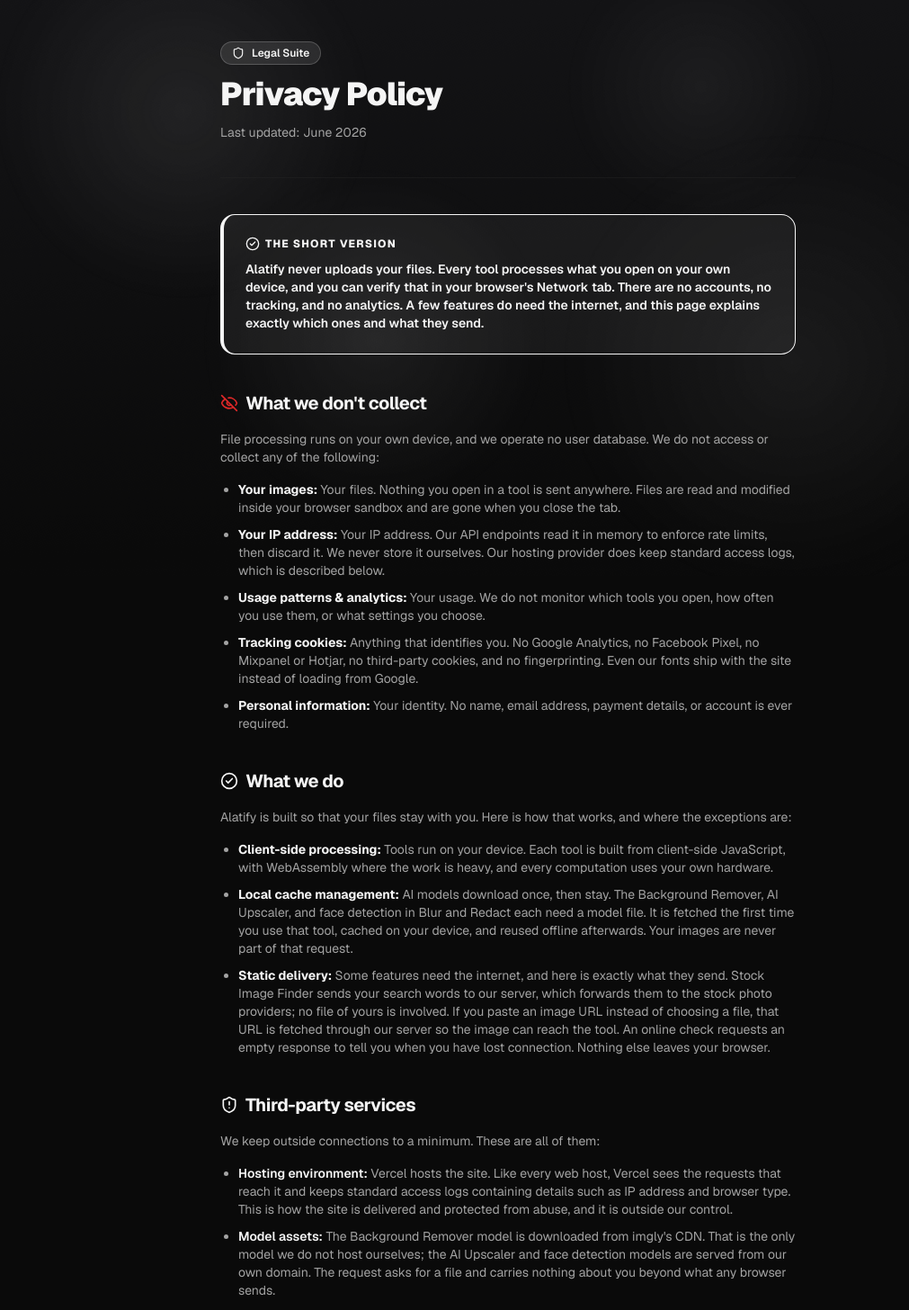
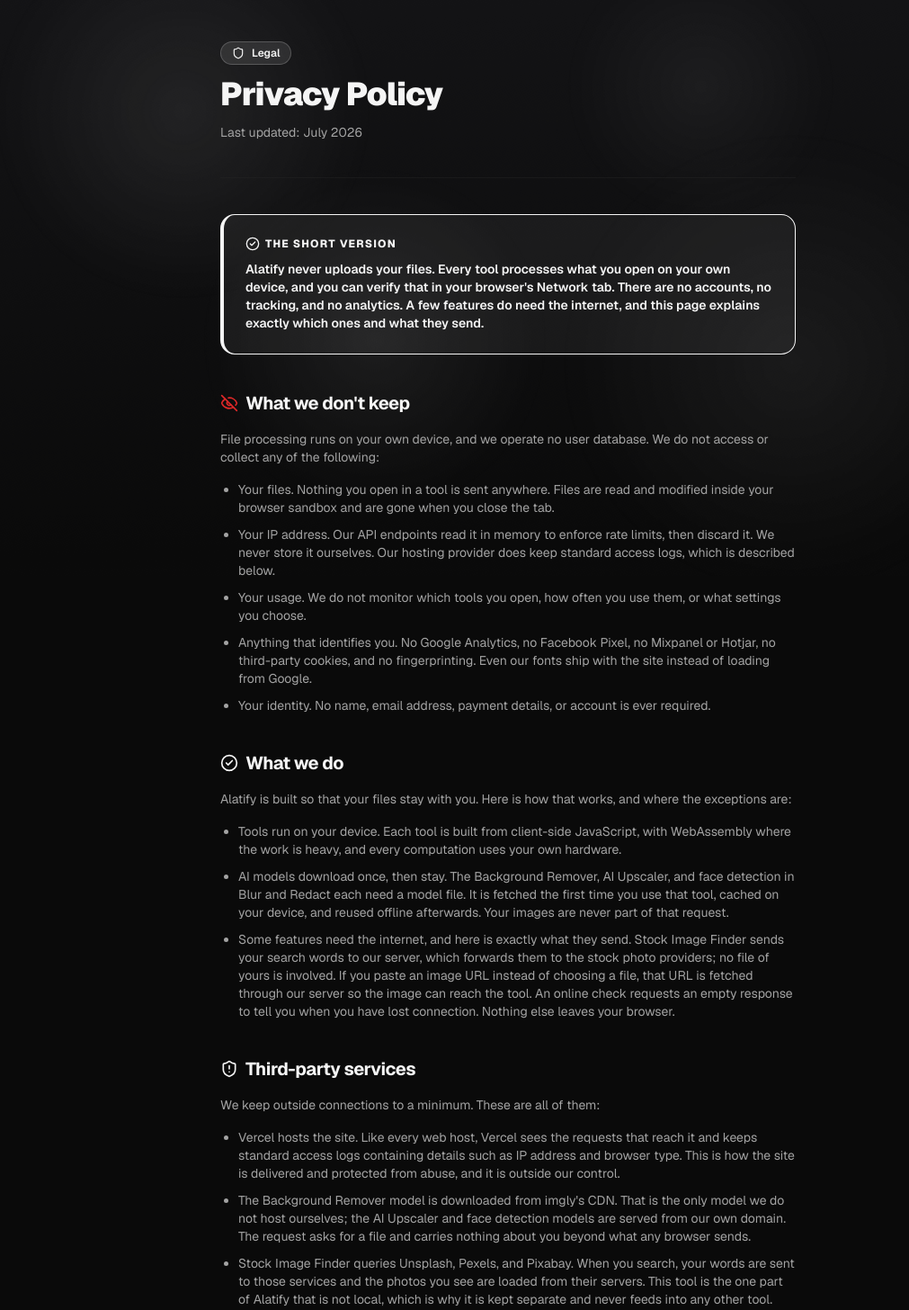
Before and after one commit to getalatify/AlatifyWeb, a Next.js app: page /privacy in a window 1280 px wide. Shown: the part 160-1616 px from the top of the page at 90% size, without its empty margins (70-1081 px from the left). Built offline with nearby package versions, Linux system fonts and the light colour scheme.

Commit message:
feat(privacy): localize headings and drop redundant labels

```diff
--- a/src/app/(site)/privacy/privacy-client.tsx
+++ b/src/app/(site)/privacy/privacy-client.tsx
@@ -23,13 +23,13 @@
         <section className="text-center sm:text-left space-y-3">
           <div className="inline-flex items-center gap-2 px-3 py-1 rounded-full text-xs font-semibold bg-primary/10 text-primary border border-primary/20 shadow-sm">
             <Shield className="w-3.5 h-3.5" />
-            Legal Suite
+            {t("privacy.badge")}
           </div>
           <h1 className="text-3xl sm:text-4xl font-black tracking-tight text-foreground">
-            Privacy Policy
+            {t("privacy.title")}
           </h1>
           <p className="text-xs sm:text-sm text-muted-foreground">
-            Last updated: June 2026
+            {t("privacy.lastUpdated")}
           </p>
         </section>
 
@@ -40,7 +40,7 @@
         <section className="p-5 sm:p-6 rounded-2xl border-l-4 border-primary bg-primary/5 border border-border/40 space-y-2.5">
           <h2 className="text-xs font-extrabold uppercase tracking-widest text-primary flex items-center gap-1.5">
             <CheckCircle2 className="w-4 h-4" />
-            The Short Version
+            {t("privacy.shortHeading")}
           </h2>
           <p className="text-xs sm:text-sm font-semibold text-foreground leading-relaxed">
             {t("privacy.short")}
@@ -51,26 +51,26 @@
         <section className="space-y-4">
           <h2 className="text-lg sm:text-xl font-bold tracking-tight text-foreground flex items-center gap-2">
             <EyeOff className="w-5 h-5 text-destructive" />
-            What we don&apos;t collect
+            {t("privacy.collect.heading")}
           </h2>
           <p className="text-xs sm:text-sm text-muted-foreground leading-relaxed">
             {t("privacy.collect.p1")}
           </p>
           <ul className="space-y-2.5 pl-5 list-disc text-xs sm:text-sm text-muted-foreground">
             <li>
-              <strong className="text-foreground">Your images:</strong> {t("privacy.collect.li1")}
+              {t("privacy.collect.li1")}
             </li>
             <li>
-              <strong className="text-foreground">Your IP address:</strong> {t("privacy.collect.li2")}
+              {t("privacy.collect.li2")}
             </li>
             <li>
-              <strong className="text-foreground">Usage patterns & analytics:</strong> {t("privacy.collect.li3")}
+              {t("privacy.collect.li3")}
             </li>
             <li>
-              <strong className="text-foreground">Tracking cookies:</strong> {t("privacy.collect.li4")}
+              {t("privacy.collect.li4")}
             </li>
             <li>
-              <strong className="text-foreground">Personal information:</strong> {t("privacy.collect.li5")}
+              {t("privacy.collect.li5")}
             </li>
           </ul>
         </section>
@@ -79,20 +79,20 @@
         <section className="space-y-4">
           <h2 className="text-lg sm:text-xl font-bold tracking-tight text-foreground flex items-center gap-2">
             <CheckCircle2 className="w-5 h-5 text-primary" />
-            What we do
+            {t("privacy.do.heading")}
           </h2>
           <p className="text-xs sm:text-sm text-muted-foreground leading-relaxed">
             {t("privacy.do.p1")}
           </p>
           <ul className="space-y-2.5 pl-5 list-disc text-xs sm:text-sm text-muted-foreground">
             <li>
-              <strong className="text-foreground">Client-side processing:</strong> {t("privacy.do.li1")}
+              {t("privacy.do.li1")}
             </li>
             <li>
-              <strong className="text-foreground">Local cache management:</strong> {t("privacy.do.li2")}
+              {t("privacy.do.li2")}
             </li>
             <li>
-              <strong className="text-foreground">Static delivery:</strong> {t("privacy.do.li3")}
+              {t("privacy.do.li3")}
             </li>
           </ul>
         </section>
@@ -101,20 +101,20 @@
         <section className="space-y-4">
           <h2 className="text-lg sm:text-xl font-bold tracking-tight text-foreground flex items-center gap-2">
             <ShieldAlert className="w-5 h-5 text-primary" />
-            Third-party services
+            {t("privacy.thirdParty.heading")}
           </h2>
           <p className="text-xs sm:text-sm text-muted-foreground leading-relaxed">
             {t("privacy.thirdParty.p1")}
           </p>
           <ul className="space-y-2.5 pl-5 list-disc text-xs sm:text-sm text-muted-foreground">
             <li>
-              <strong className="text-foreground font-semibold">Hosting environment:</strong> {t("privacy.thirdParty.li1")}
+              {t("privacy.thirdParty.li1")}
             </li>
             <li>
-              <strong className="text-foreground font-semibold">Model assets:</strong> {t("privacy.thirdParty.li2")}
+              {t("privacy.thirdParty.li2")}
             </li>
             <li>
-              <strong className="text-foreground font-semibold font-sans">No external tracking scripts:</strong> {t("privacy.thirdParty.li3")}
+              {t("privacy.thirdParty.li3")}
             </li>
           </ul>
         </section>
@@ -123,20 +123,20 @@
         <section className="space-y-4">
           <h2 className="text-lg sm:text-xl font-bold tracking-tight text-foreground flex items-center gap-2">
             <Shield className="w-5 h-5 text-primary" />
-            Your rights
+            {t("privacy.rights.heading")}
           </h2>
           <p className="text-xs sm:text-sm text-muted-foreground leading-relaxed">
             {t("privacy.rights.p1")}
           </p>
           <ul className="space-y-2.5 pl-5 list-disc text-xs sm:text-sm text-muted-foreground">
             <li>
-              <strong className="text-foreground">Right to be forgotten:</strong> {t("privacy.rights.li1")}
+              {t("privacy.rights.li1")}
             </li>
             <li>
-              <strong className="text-foreground">Manage local cache:</strong> {t("privacy.rights.li2")}
+              {t("privacy.rights.li2")}
             </li>
             <li>
-              <strong className="text-foreground">No opt-out required:</strong> {t("privacy.rights.li3")}
+              {t("privacy.rights.li3")}
             </li>
           </ul>
         </section>
--- a/src/lib/i18n/dictionaries/en.ts
+++ b/src/lib/i18n/dictionaries/en.ts
@@ -74,9 +74,14 @@
     },
   },
   privacy: {
+    badge: "Legal",
+    title: "Privacy Policy",
+    lastUpdated: "Last updated: July 2026",
+    shortHeading: "The Short Version",
     short:
       "Alatify never uploads your files. Every tool processes what you open on your own device, and you can verify that in your browser's Network tab. There are no accounts, no tracking, and no analytics. A few features do need the internet, and this page explains exactly which ones and what they send.",
     collect: {
+      heading: "What we don't keep",
       p1: "File processing runs on your own device, and we operate no user database. We do not access or collect any of the following:",
       li1: "Your files. Nothing you open in a tool is sent anywhere. Files are read and modified inside your browser sandbox and are gone when you close the tab.",
       li2: "Your IP address. Our API endpoints read it in memory to enforce rate limits, then discard it. We never store it ourselves. Our hosting provider does keep standard access logs, which is described below.",
@@ -85,18 +90,21 @@
       li5: "Your identity. No name, email address, payment details, or account is ever required.",
     },
     do: {
+      heading: "What we do",
       p1: "Alatify is built so that your files stay with you. Here is how that works, and where the exceptions are:",
       li1: "Tools run on your device. Each tool is built from client-side JavaScript, with WebAssembly where the work is heavy, and every computation uses your own hardware.",
       li2: "AI models download once, then stay. The Background Remover, AI Upscaler, and face detection in Blur and Redact each need a model file. It is fetched the first time you use that tool, cached on your device, and reused offline afterwards. Your images are never part of that request.",
       li3: "Some features need the internet, and here is exactly what they send. Stock Image Finder sends your search words to our server, which forwards them to the stock photo providers; no file of yours is involved. If you paste an image URL instead of choosing a file, that URL is fetched through our server so the image can reach the tool. An online check requests an empty response to tell you when you have lost connection. Nothing else leaves your browser.",
     },
     thirdParty: {
+      heading: "Third-party services",
       p1: "We keep outside connections to a minimum. These are all of them:",
       li1: "Vercel hosts the site. Like every web host, Vercel sees the requests that reach it and keeps standard access logs containing details such as IP address and browser type. This is how the site is delivered and protected from abuse, and it is outside our control.",
       li2: "The Background Remover model is downloaded from imgly's CDN. That is the only model we do not host ourselves; the AI Upscaler and face detection models are served from our own domain. The request asks for a file and carries nothing about you beyond what any browser sends.",
       li3: "Stock Image Finder queries Unsplash, Pexels, and Pixabay. When you search, your words are sent to those services and the photos you see are loaded from their servers. This tool is the one part of Alatify that is not local, which is why it is kept separate and never feeds into any other tool.",
     },
     rights: {
+      heading: "Your rights",
       p1: "Because there is no account and no user data on our side, most privacy requests have nothing to act on:",
       li1: "There is nothing to delete. We hold no file, no profile, and no history belonging to you.",
       li2: "Everything stored is stored on your device. Cached AI models, your language choice, and your light or dark preference all live in your own browser, and clearing your browser data removes them completely.",
--- a/src/lib/i18n/dictionaries/id.ts
+++ b/src/lib/i18n/dictionaries/id.ts
@@ -74,9 +74,14 @@
     },
   },
   privacy: {
+    badge: "Legal",
+    title: "Kebijakan Privasi",
+    lastUpdated: "Terakhir diperbarui: Juli 2026",
+    shortHeading: "Versi Singkatnya",
     short:
       "Alatify tidak pernah mengunggah filemu. Setiap tool memproses file yang kamu buka langsung di perangkatmu sendiri, dan kamu bisa membuktikannya lewat Network tab di browser. Tanpa akun, tanpa pelacakan, tanpa analitik. Ada beberapa fitur yang memang butuh internet, dan halaman ini menjelaskan persis fitur mana saja dan apa yang dikirim.",
     collect: {
+      heading: "Yang tidak kami simpan",
       p1: "Pemrosesan file berjalan di perangkatmu sendiri, dan kami tidak punya database pengguna. Kami tidak mengakses atau mengumpulkan hal-hal ini:",
       li1: "Filemu. Tidak ada yang kamu buka di tool ini dikirim ke mana pun. File dibaca dan diubah di dalam sandbox browser kamu, dan hilang begitu tab ditutup.",
       li2: "Alamat IP kamu. Endpoint API kami membacanya di memori untuk membatasi laju permintaan, lalu membuangnya. Kami tidak pernah menyimpannya sendiri. Penyedia hosting kami memang menyimpan log akses standar, dan itu dijelaskan di bawah.",
@@ -85,18 +90,21 @@
       li5: "Identitasmu. Tidak pernah butuh nama, alamat email, data pembayaran, atau akun.",
     },
     do: {
+      heading: "Yang kami lakukan",
       p1: "Alatify dibangun supaya filemu tetap jadi milikmu. Begini cara kerjanya, dan di mana pengecualiannya:",
       li1: "Tool berjalan di perangkatmu. Setiap tool dibangun dari JavaScript sisi klien, dengan WebAssembly untuk pekerjaan yang berat, dan semua komputasi memakai hardware-mu sendiri.",
       li2: "Model AI diunduh sekali, lalu menetap. Background Remover, AI Upscaler, dan deteksi wajah di Blur & Redact masing-masing butuh file model. File itu diambil saat pertama kali kamu memakai tool tersebut, disimpan di perangkatmu, dan dipakai ulang secara offline setelahnya. Gambarmu sama sekali tidak ikut dalam permintaan itu.",
       li3: "Beberapa fitur butuh internet, dan ini persis apa yang dikirim. Stock Image Finder mengirim kata pencarianmu ke server kami, lalu diteruskan ke penyedia foto; tidak ada filemu yang terlibat. Kalau kamu menempelkan URL gambar alih-alih memilih file, URL itu diambil lewat server kami supaya gambarnya bisa sampai ke tool. Pengecekan koneksi meminta respons kosong untuk memberi tahu kamu saat internet terputus. Selain itu, tidak ada yang keluar dari browser kamu.",
     },
     thirdParty: {
+      heading: "Layanan pihak ketiga",
       p1: "Kami menekan koneksi ke luar seminimal mungkin. Ini semuanya:",
       li1: "Vercel meng-host situs ini. Seperti semua web host, Vercel melihat permintaan yang masuk dan menyimpan log akses standar berisi hal seperti alamat IP dan jenis browser. Begitulah situs ini dikirim dan dilindungi dari penyalahgunaan, dan itu di luar kendali kami.",
       li2: "Model Background Remover diunduh dari CDN imgly. Itu satu-satunya model yang tidak kami host sendiri; model AI Upscaler dan deteksi wajah dilayani dari domain kami. Permintaannya cuma meminta file dan tidak membawa apa pun tentang kamu di luar yang dikirim browser mana pun.",
       li3: "Stock Image Finder mengambil data dari Unsplash, Pexels, dan Pixabay. Saat kamu mencari, kata pencarianmu dikirim ke layanan itu dan foto yang muncul dimuat dari server mereka. Tool ini satu-satunya bagian Alatify yang tidak lokal, dan itulah kenapa dia dipisah dari yang lain dan tidak pernah menyuplai tool mana pun.",
     },
     rights: {
+      heading: "Hak kamu",
       p1: "Karena tidak ada akun dan tidak ada data pengguna di sisi kami, sebagian besar permintaan privasi tidak punya objek untuk ditindak:",
       li1: "Tidak ada yang perlu dihapus. Kami tidak memegang file, profil, maupun riwayat milikmu.",
       li2: "Semua yang tersimpan, tersimpan di perangkatmu. Model AI yang di-cache, pilihan bahasa, dan preferensi terang atau gelap semuanya ada di browser kamu sendiri, dan membersihkan data browser menghapusnya sepenuhnya.",
```
